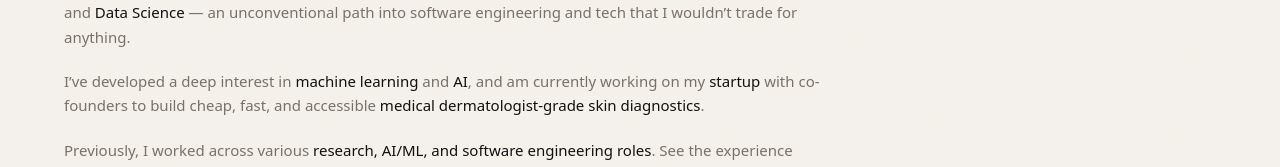
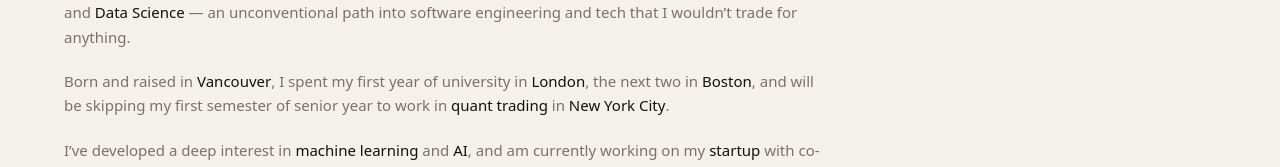
Before and after one commit to GordonBie123/portfolio-website, a Next.js app: page /about in a window 1280 px wide. Shown: the part 492-659 px from the top of the page. Built offline with nearby package versions, Linux system fonts and the light colour scheme.

Commit message:
Added new part ina bout secgtion

```diff
--- a/src/data/profile.ts
+++ b/src/data/profile.ts
@@ -10,6 +10,7 @@ export const profile = {
   headshot: "/LinkedinHeafshot.jpg",
   aboutBio: [
     "I’m a senior at <strong>Northeastern University</strong> studying <strong>International Business</strong>, <strong>Management Information Systems</strong>, and <strong>Data Science</strong> — an unconventional path into software engineering and tech that I wouldn’t trade for anything.",
+    "Born and raised in <strong>Vancouver</strong>, I spent my first year of university in <strong>London</strong>, the next two in <strong>Boston</strong>, and will be skipping my first semester of senior year to work in <strong>quant trading</strong> in <strong>New York City</strong>.",
     "I’ve developed a deep interest in <strong>machine learning</strong> and <strong>AI</strong>, and am currently working on my <strong>startup</strong> with co-founders to build cheap, fast, and accessible <strong>medical dermatologist-grade skin diagnostics</strong>.",
     "Previously, I worked across various <strong>research, AI/ML, and software engineering roles</strong>. See the experience section for the full picture. In a month I will be joining <strong>Flow Traders</strong> as a <strong>Trading Software Engineer</strong>.",
     "Outside of work I enjoy <strong>cooking</strong>, <strong>gaming</strong> (board games and video games), <strong>matcha</strong>, and discovering new music. I am also deeply in love with and fascinated by <strong>contemporary fashion design</strong>. I like the art of blending <strong>heritage culture</strong>, <strong>functional engineering</strong>, and <strong>contemporary trends</strong> into something that feels both timeless and unique."
```
